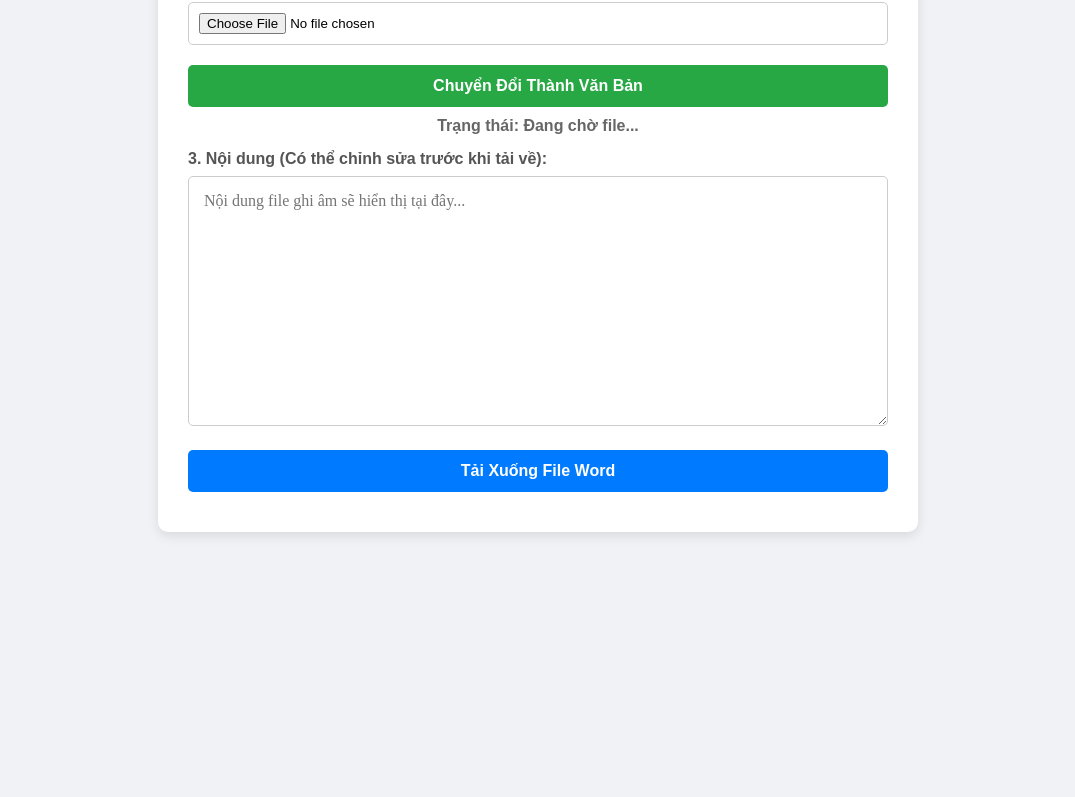
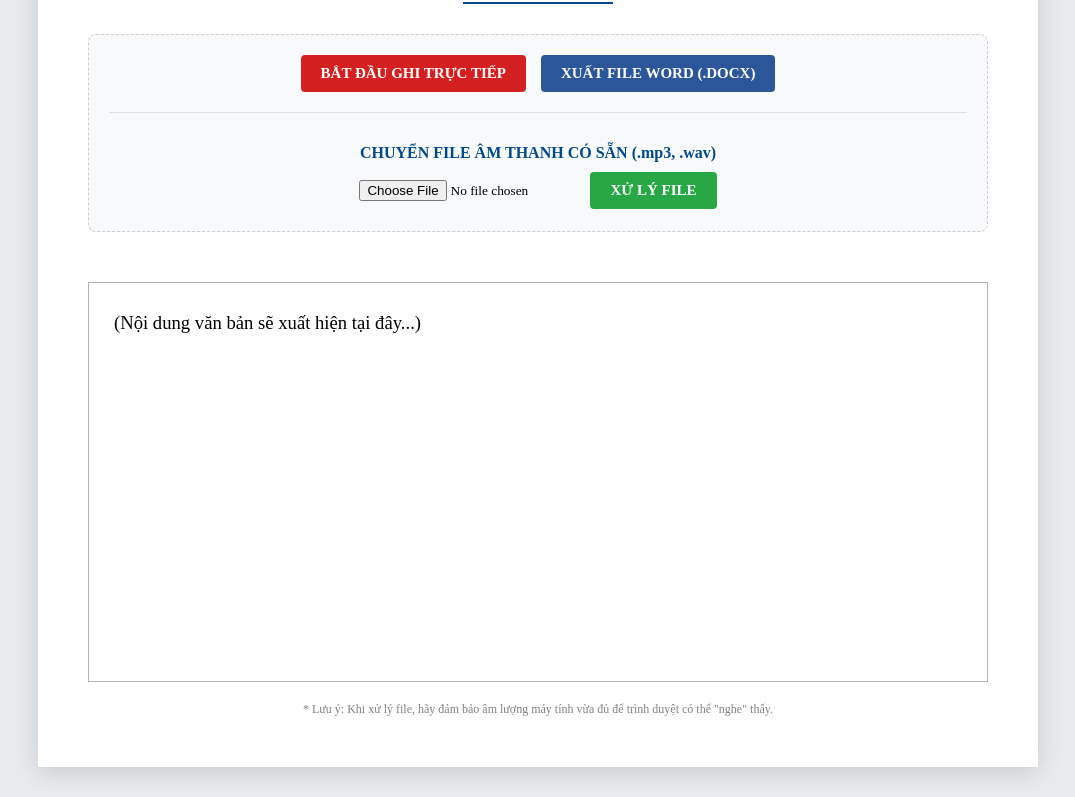
Before and after one commit to nvminh-cmd/ankhanh4, a plain HTML site: page index.HTML in a window 1280 px wide. Shown: the part 213-1010 px from the top of the page, without its empty margins (102-1177 px from the left). Before the commit the page ends 800 px from the top, so only its background shows below. Drawn offline with Linux system fonts and the light colour scheme.

Commit message:
Update index.HTML

```diff
--- a/index.HTML
+++ b/index.HTML
@@ -3,118 +3,229 @@
 <head>
     <meta charset="UTF-8">
     <meta name="viewport" content="width=device-width, initial-scale=1.0">
-    <title>Chuyển File Ghi Âm Thành File Word</title>
-    <script src="https://unpkg.com/docx@7.3.0/build/index.js"></script>
+    <title>Hệ thống Ghi âm - MTTQ Phường An Khánh</title>
+    <script src="https://unpkg.com/docx@7.1.0/build/index.js"></script>
     <script src="https://cdnjs.cloudflare.com/ajax/libs/FileSaver.js/2.0.5/FileSaver.min.js"></script>
     <style>
-        body { font-family: Arial, sans-serif; background-color: #f0f2f5; padding: 20px; }
-        .container { max-width: 700px; margin: 0 auto; background: #fff; padding: 30px; border-radius: 10px; box-shadow: 0 4px 12px rgba(0,0,0,0.1); }
-        h2 { text-align: center; color: #333; margin-top: 0; }
-        .form-group { margin-bottom: 20px; }
-        label { font-weight: bold; display: block; margin-bottom: 8px; color: #555; }
-        input[type="text"], input[type="file"] { width: 100%; padding: 10px; border: 1px solid #ccc; border-radius: 5px; box-sizing: border-box; }
-        button { width: 100%; padding: 12px; font-size: 16px; font-weight: bold; border: none; border-radius: 5px; cursor: pointer; color: white; margin-bottom: 10px; }
-        .btn-process { background-color: #28a745; }
-        .btn-process:hover { background-color: #218838; }
-        .btn-export { background-color: #007bff; }
-        .btn-export:hover { background-color: #0069d9; }
-        textarea { width: 100%; height: 250px; padding: 15px; font-family: "Times New Roman", Times, serif; font-size: 16px; border: 1px solid #ccc; border-radius: 5px; box-sizing: border-box; resize: vertical; }
-        .status { text-align: center; font-weight: bold; margin-bottom: 15px; }
+        :root {
+            --mttq-blue: #004a8c;
+            --mttq-red: #d42020;
+            --mttq-gold: #ffc107;
+        }
+
+        body {
+            font-family: 'Times New Roman', Times, serif;
+            background-color: #e9ecef;
+            padding: 30px;
+            margin: 0;
+        }
+
+        .container {
+            max-width: 900px;
+            margin: 0 auto;
+            background: white;
+            padding: 50px;
+            box-shadow: 0 5px 25px rgba(0,0,0,0.15);
+            border-top: 6px solid var(--mttq-red);
+        }
+
+        .header-unit {
+            text-align: center;
+            margin-bottom: 30px;
+        }
+
+        .header-unit h1 {
+            margin: 5px 0;
+            font-size: 22px;
+            color: var(--mttq-blue);
+            text-transform: uppercase;
+        }
+
+        .line-separator {
+            width: 150px;
+            height: 2px;
+            background-color: var(--mttq-blue);
+            margin: 10px auto;
+        }
+
+        /* Khu vực điều khiển */
+        .control-panel {
+            background: #f8f9fa;
+            padding: 20px;
+            border-radius: 8px;
+            margin-bottom: 20px;
+            border: 1px dashed #ccc;
+        }
+
+        .button-group {
+            display: flex;
+            justify-content: center;
+            gap: 15px;
+            flex-wrap: wrap;
+        }
+
+        .upload-section {
+            margin-top: 20px;
+            padding-top: 15px;
+            border-top: 1px solid #ddd;
+            text-align: center;
+        }
+
+        button {
+            font-family: 'Times New Roman', serif;
+            font-size: 15px;
+            font-weight: bold;
+            padding: 10px 20px;
+            cursor: pointer;
+            border: none;
+            border-radius: 4px;
+            transition: all 0.3s;
+        }
+
+        .btn-start { background-color: var(--mttq-red); color: white; }
+        .btn-stop { background-color: #495057; color: white; display: none; }
+        .btn-word { background-color: #2b579a; color: white; }
+        .btn-upload { background-color: #28a745; color: white; }
+
+        input[type="file"] {
+            font-family: 'Times New Roman', serif;
+            margin-bottom: 10px;
+        }
+
+        #status-indicator {
+            text-align: center;
+            height: 30px;
+            color: var(--mttq-red);
+            font-weight: bold;
+        }
+
+        #transcript-editor {
+            width: 100%;
+            min-height: 400px;
+            border: 1px solid #adb5bd;
+            padding: 25px;
+            font-size: 14pt;
+            line-height: 1.6;
+            box-sizing: border-box;
+            text-align: justify;
+            outline: none;
+            background: #fff;
+        }
+
+        /* Audio ẩn để xử lý file */
+        #audio-player { display: none; }
     </style>
 </head>
 <body>
 
 <div class="container">
-    <h2>Trích Xuất File Ghi Âm</h2>
-
-    <div class="form-group">
-        <label for="apiKey">1. Nhập OpenAI API Key (Bắt buộc):</label>
-        <input type="text" id="apiKey" placeholder="sk-...">
+    <div class="header-unit">
+        <h2>ỦY BAN TRUNG ƯƠNG MTTQ VIỆT NAM</h2>
+        <h1>ỦY BAN MẶT TRẬN TỔ QUỐC VIỆT NAM<br>PHƯỜNG AN KHÁNH</h1>
+        <div class="line-separator"></div>
     </div>
 
-    <div class="form-group">
-        <label for="audioFile">2. Chọn File Ghi Âm (mp3, wav, m4a - Tối đa 25MB):</label>
-        <input type="file" id="audioFile" accept="audio/mp3, audio/wav, audio/m4a, audio/mpeg">
+    <div class="control-panel">
+        <div class="button-group">
+            <button id="startBtn" class="btn-start" onclick="startRecording()">BẮT ĐẦU GHI TRỰC TIẾP</button>
+            <button id="stopBtn" class="btn-stop" onclick="stopRecording()">DỪNG LẠI</button>
+            <button class="btn-word" onclick="exportWord()">XUẤT FILE WORD (.DOCX)</button>
+        </div>
+
+        <div class="upload-section">
+            <p style="margin-bottom: 10px; font-weight: bold; color: var(--mttq-blue);">CHUYỂN FILE ÂM THANH CÓ SẴN (.mp3, .wav)</p>
+            <input type="file" id="audio-file" accept="audio/*">
+            <button class="btn-upload" onclick="processAudioFile()">XỬ LÝ FILE</button>
+        </div>
     </div>
 
-    <button class="btn-process" onclick="processAudio()">Chuyển Đổi Thành Văn Bản</button>
+    <div id="status-indicator"></div>
 
-    <div id="status" class="status" style="color: #666;">Trạng thái: Đang chờ file...</div>
+    <audio id="audio-player" controls></audio>
 
-    <div class="form-group">
-        <label for="transcript-editor">3. Nội dung (Có thể chỉnh sửa trước khi tải về):</label>
-        <textarea id="transcript-editor" placeholder="Nội dung file ghi âm sẽ hiển thị tại đây..."></textarea>
+    <div id="transcript-editor" contenteditable="true">
+        (Nội dung văn bản sẽ xuất hiện tại đây...)
     </div>
 
-    <button class="btn-export" onclick="exportWord()">Tải Xuống File Word</button>
+    <div style="font-size: 12px; color: grey; text-align: center; margin-top: 20px;">
+        * Lưu ý: Khi xử lý file, hãy đảm bảo âm lượng máy tính vừa đủ để trình duyệt có thể "nghe" thấy.
+    </div>
 </div>
 
 <script>
-    // Hàm xử lý file âm thanh gửi lên OpenAI
-    async function processAudio() {
-        const apiKey = document.getElementById('apiKey').value.trim();
-        const fileInput = document.getElementById('audioFile');
-        const statusDiv = document.getElementById('status');
-        const editor = document.getElementById('transcript-editor');
+    let recognition;
+    const editor = document.getElementById('transcript-editor');
+    const status = document.getElementById('status-indicator');
 
-        if (!apiKey) {
-            alert("Vui lòng nhập mã API Key của OpenAI!");
-            return;
-        }
+    if ('webkitSpeechRecognition' in window) {
+        recognition = new webkitSpeechRecognition();
+        recognition.continuous = true;
+        recognition.interimResults = true;
+        recognition.lang = 'vi-VN';
+
+        recognition.onresult = (event) => {
+            let resultText = '';
+            for (let i = event.resultIndex; i < event.results.length; ++i) {
+                if (event.results[i].isFinal) {
+                    resultText += event.results[i][0].transcript + '. ';
+                }
+            }
+            if (resultText) {
+                if(editor.innerText.includes("(Nội dung")) editor.innerText = "";
+                editor.innerText += resultText.charAt(0).toUpperCase() + resultText.slice(1);
+            }
+        };
+    }
+
+    function startRecording() {
+        recognition.start();
+        document.getElementById('startBtn').style.display = 'none';
+        document.getElementById('stopBtn').style.display = 'inline-block';
+        status.innerText = "🔴 HỆ THỐNG ĐANG NGHE TRỰC TIẾP...";
+    }
+
+    function stopRecording() {
+        recognition.stop();
+        document.getElementById('startBtn').style.display = 'inline-block';
+        document.getElementById('stopBtn').style.display = 'none';
+        status.innerText = "";
+        const player = document.getElementById('audio-player');
+        player.pause();
+    }
+
+    // Xử lý File Âm Thanh
+    function processAudioFile() {
+        const fileInput = document.getElementById('audio-file');
+        const player = document.getElementById('audio-player');
+
         if (fileInput.files.length === 0) {
-            alert("Vui lòng chọn file ghi âm từ máy tính của bạn!");
+            alert("Vui lòng chọn một file âm thanh trước.");
             return;
         }
 
         const file = fileInput.files[0];
-        const formData = new FormData();
-        formData.append('file', file);
-        formData.append('model', 'whisper-1');
-        formData.append('language', 'vi'); // Ưu tiên tiếng Việt
+        const url = URL.createObjectURL(file);
+        player.src = url;
 
-        statusDiv.innerText = "⏳ Đang tải lên và dịch... Vui lòng đợi (có thể mất 1-2 phút).";
-        statusDiv.style.color = "#007bff";
+        // Bắt đầu nhận diện và phát file
+        if(editor.innerText.includes("(Nội dung")) editor.innerText = "";
+        status.innerText = "🔴 ĐANG XỬ LÝ DỮ LIỆU TỪ FILE...";
 
-        try {
-            const response = await fetch('https://api.openai.com/v1/audio/transcriptions', {
-                method: 'POST',
-                headers: {
-                    'Authorization': `Bearer ${apiKey}`
-                },
-                body: formData
-            });
+        recognition.start();
+        player.play();
 
-            const data = await response.json();
-
-            if (response.ok && data.text) {
-                editor.value = data.text;
-                statusDiv.innerText = "✅ Trích xuất thành công!";
-                statusDiv.style.color = "#28a745";
-            } else {
-                statusDiv.innerText = "❌ Lỗi: " + (data.error?.message || "Không thể xử lý file.");
-                statusDiv.style.color = "#dc3545";
-                console.error(data);
-            }
-        } catch (error) {
-            statusDiv.innerText = "❌ Lỗi kết nối mạng. Vui lòng thử lại.";
-            statusDiv.style.color = "#dc3545";
-            console.error(error);
-        }
+        player.onended = () => {
+            stopRecording();
+            status.innerText = "✅ ĐÃ XỬ LÝ XONG FILE.";
+        };
     }
 
-    // Hàm xuất file Word chuẩn 14pt Times New Roman
     async function exportWord() {
-        const content = document.getElementById('transcript-editor').value;
-        if (!content.trim()) {
-            alert("Không có nội dung để xuất file Word!");
-            return;
-        }
-
+        const content = editor.innerText;
         const { Document, Packer, Paragraph, TextRun, AlignmentType } = docx;
 
         const doc = new Document({
             sections: [{
-                properties: {},
                 children: [
                     new Paragraph({
                         alignment: AlignmentType.CENTER,
@@ -123,17 +234,17 @@
                                 text: "ỦY BAN MẶT TRẬN TỔ QUỐC VIỆT NAM PHƯỜNG AN KHÁNH",
                                 bold: true,
                                 font: "Times New Roman",
-                                size: 28, // 14pt
+                                size: 28,
                             }),
                         ],
                     }),
-                    new Paragraph({ text: "", spacing: { after: 200 } }), // Dòng trống
+                    new Paragraph({ text: "", spacing: { after: 200 } }),
                     new Paragraph({
                         children: [
                             new TextRun({
                                 text: content,
                                 font: "Times New Roman",
-                                size: 28, // 14pt
+                                size: 28,
                             }),
                         ],
                     }),
@@ -142,7 +253,7 @@
         });
 
         const blob = await Packer.toBlob(doc);
-        saveAs(blob, "Bien_ban_hop_An_Khanh.docx");
+        saveAs(blob, "Bien_ban_An_Khanh.docx");
     }
 </script>
 
```
